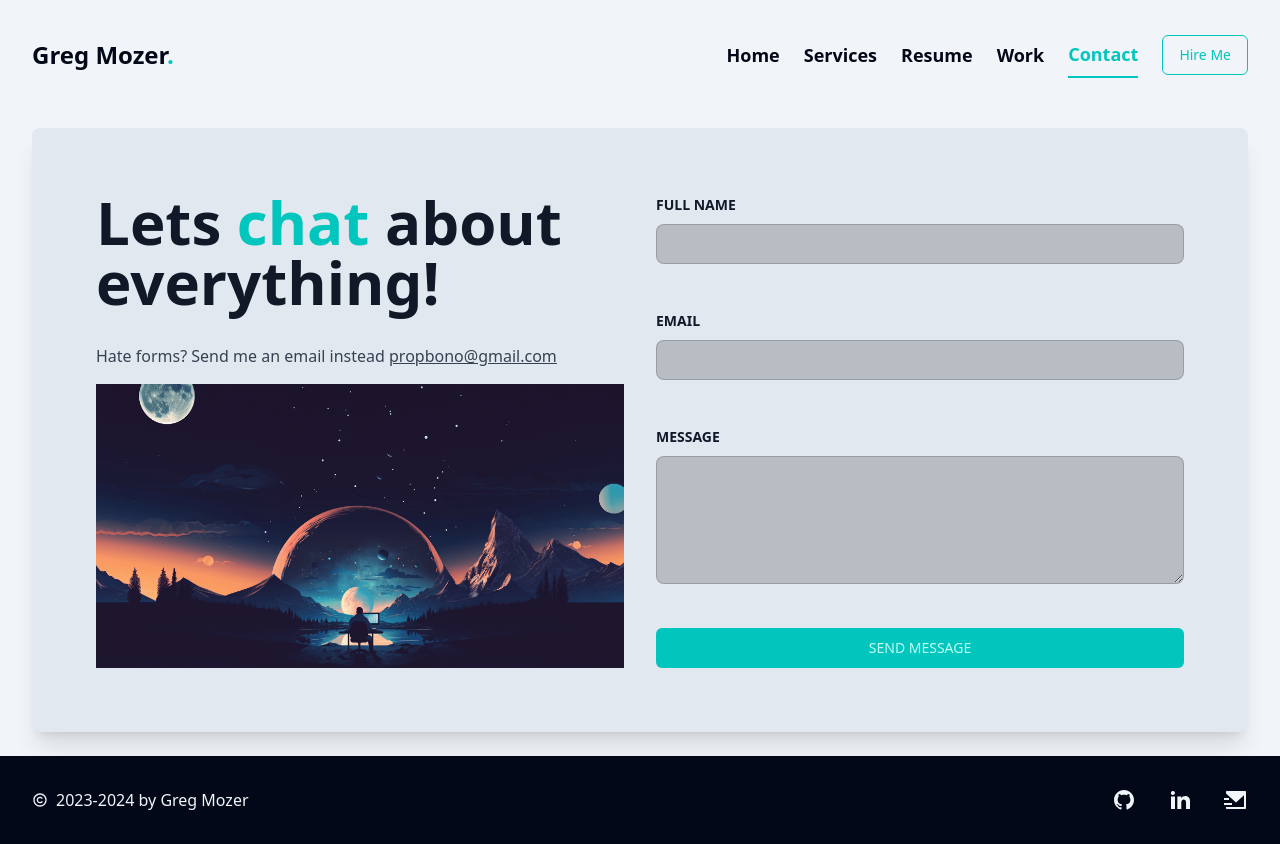
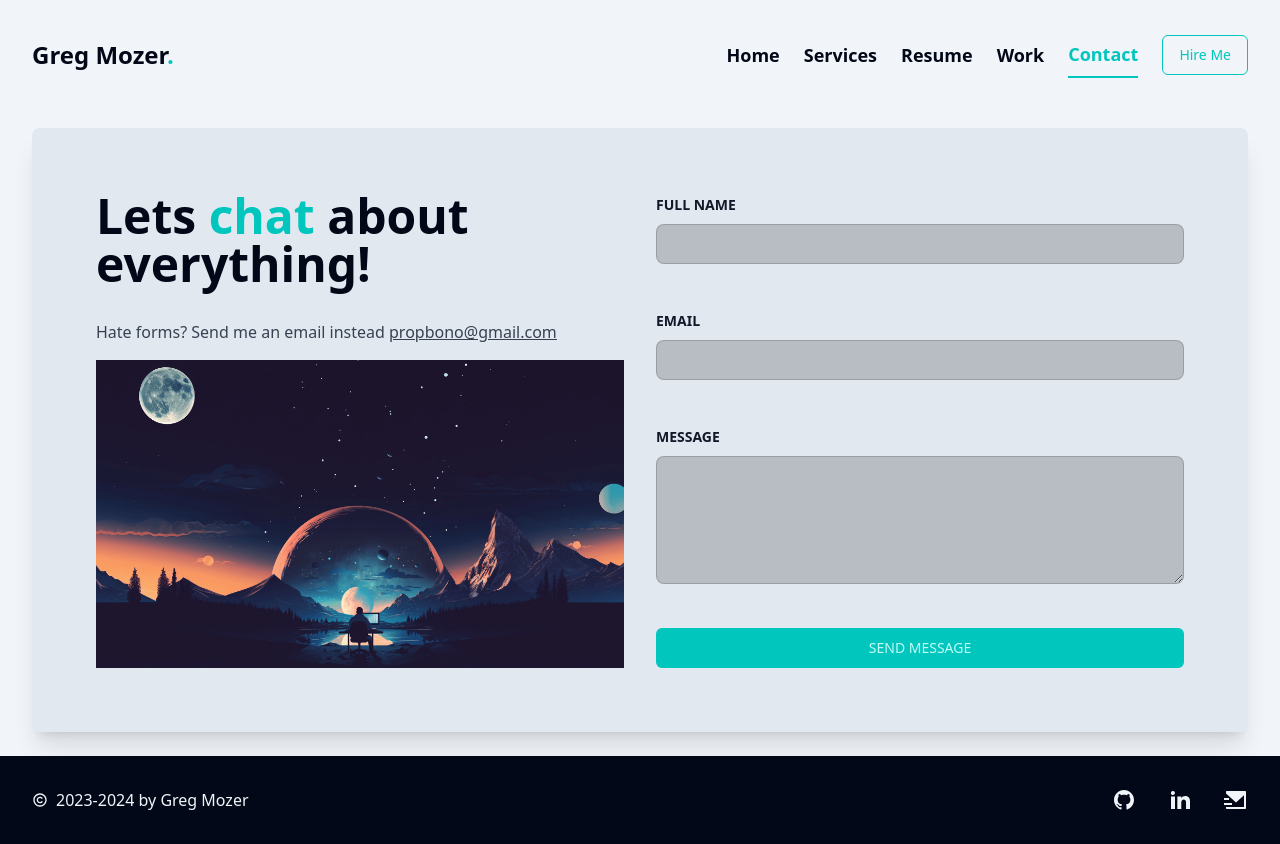
Before and after one commit to propbono/next-gmozer.ca, a Next.js app: page /contact in a window 1280 px wide. Built offline with nearby package versions, Linux system fonts and the light colour scheme.

Commit message:
fix: change h2 to h1

```diff
--- a/app/(footer)/contact/page.tsx
+++ b/app/(footer)/contact/page.tsx
@@ -8,9 +8,9 @@ export default function ContactPage() {
         <div className="grid gap-8 grid-cols-1 md:grid-cols-2 px-16 py-16 mx-auto text-gray-900">
           <div className="flex flex-col h-full">
             <div>
-              <h2 className="text-4xl lg:text-6xl text-pretty font-bold">
+              <h1 className="w-full mb-4 2xl:mb-6 font-logo text-4xl md:text-5xl font-bold leading-relaxed text-foreground">
                 Lets <span className="text-primary">chat</span> about everything!
-              </h2>
+              </h1>
               <div className="text-gray-700 mt-8">
                 Hate forms? Send me an email instead{" "}
                 <span className="underline">
```
